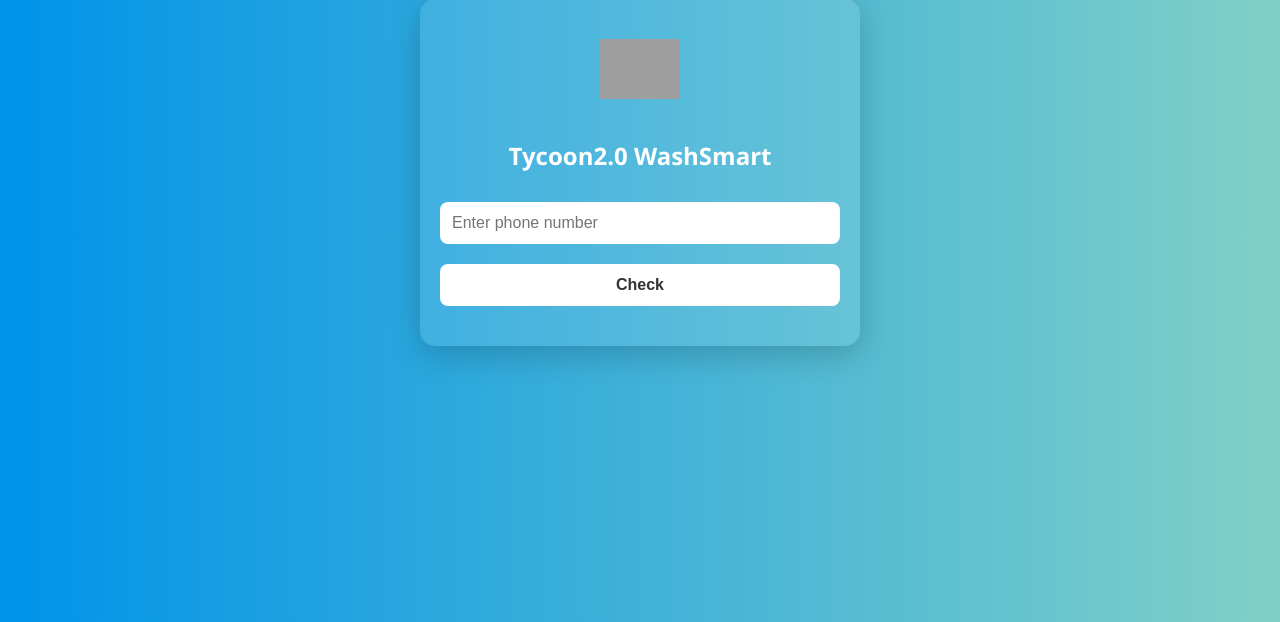
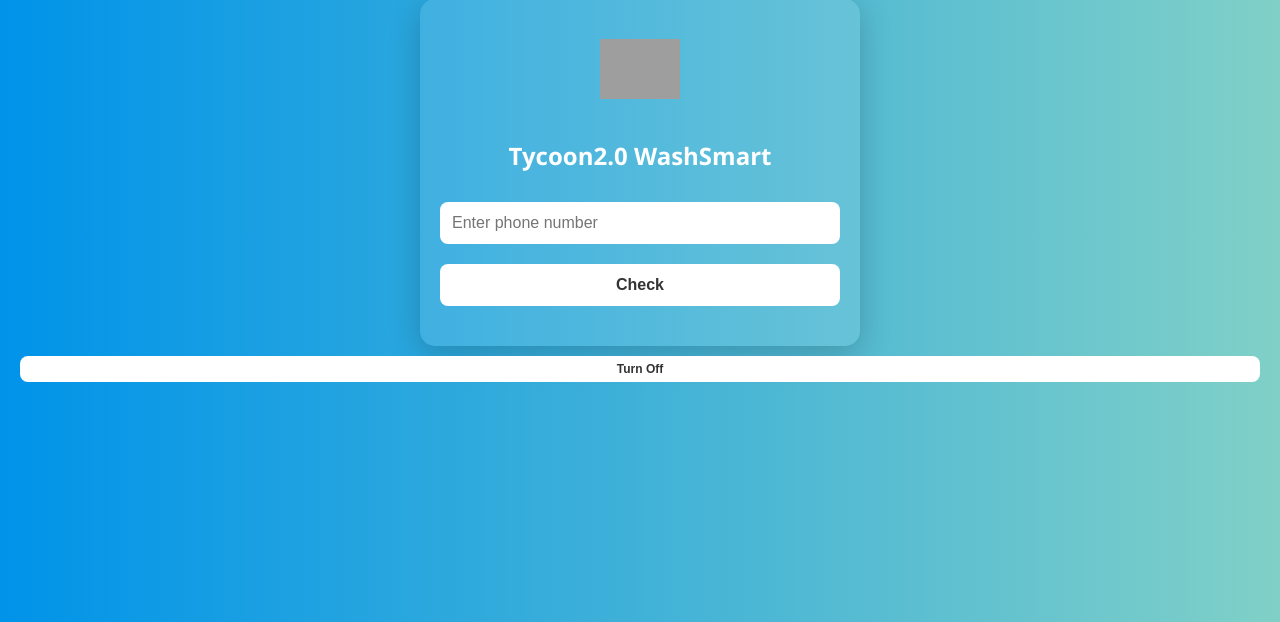
Before and after one commit to mandeepkrgayan-lab/washingUsingPython, a Flask app: page / in a window 1280 px wide. Shown: the part 21-643 px from the top of the page. Run offline with Flask 3, Linux system fonts and the light colour scheme; some libraries are stand-ins or nearby versions; grey boxes are pictures that could not be loaded.

Commit message:
Update index.html

```diff
--- a/templates/index.html
+++ b/templates/index.html
@@ -155,6 +155,14 @@
         body: JSON.stringify({ phone: document.getElementById("phone").value })
       }).then(() => check());
     }
+
+  function forceTurnOff() {
+    fetch("/force_turn_off", {
+      method: "POST"
+    }).then(() => check());
+  }
   </script>
+  <button onclick="forceTurnOff()" style="margin-top: 10px; font-size: 12px; padding: 6px 10px;">Turn Off</button>
+
 </body>
 </html>
```
